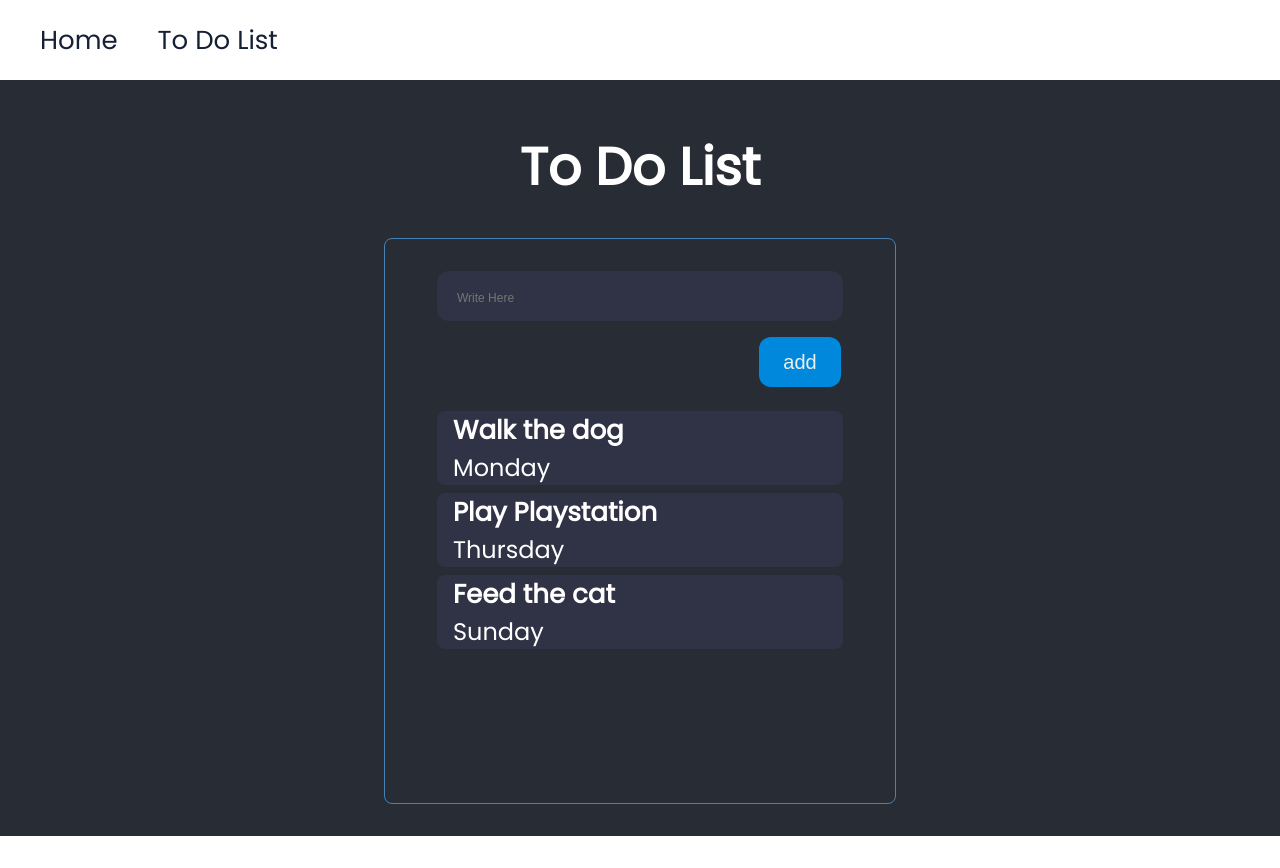
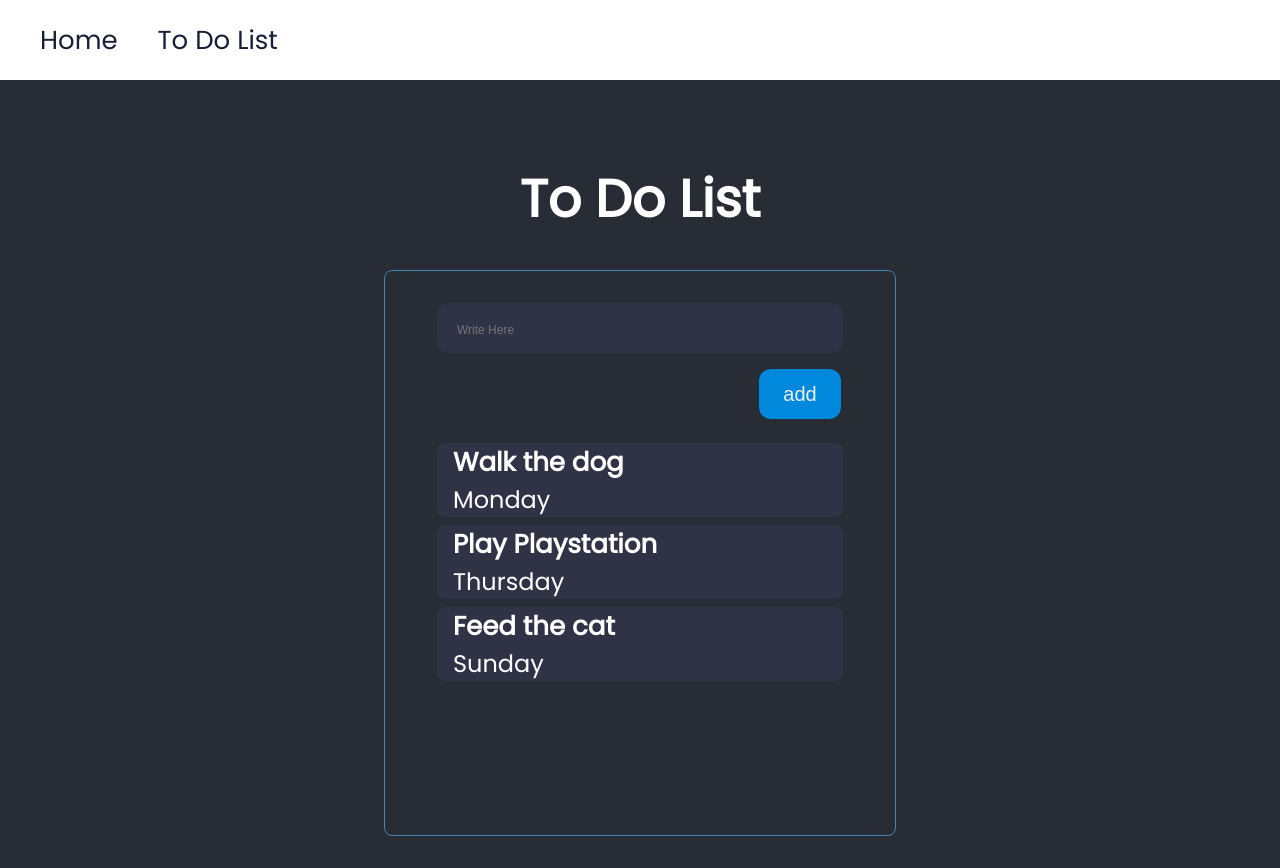
Before and after one commit to adammccormack/app_mix, a React (Create React App) app: page /to-do-list in a window 1280 px wide. Before the commit the page ends 836 px from the top, so only its background shows below. Built offline with nearby package versions, Linux system fonts and the light colour scheme.

Commit message:
more css

```diff
--- a/src/App.css
+++ b/src/App.css
@@ -23,6 +23,7 @@
   text-align: left;
   align-items: center;
   padding-inline-start: 20px;
+  margin-block-end: 5rem;
 }
 .navBarLink {
   margin-inline: 20px;
--- a/src/pages/todolist/ToDoList.module.css
+++ b/src/pages/todolist/ToDoList.module.css
@@ -1,7 +1,3 @@
-.toDoListHeader {
-  margin-block-start: 3rem;
-}
-
 .toDoListContainer {
   display: flex;
   min-width: 32rem;
--- a/src/pages/todolist/ToDoListPage.tsx
+++ b/src/pages/todolist/ToDoListPage.tsx
@@ -12,7 +12,7 @@ export const ToDoListPage = () => {
   return (
     <>
       <header>
-        <h1 className={styles.toDoListHeader}>To Do List</h1>
+        <h1>To Do List</h1>
       </header>
       <div className={styles.toDoListContainer}>
         <div className={styles.taskForm}>
```
